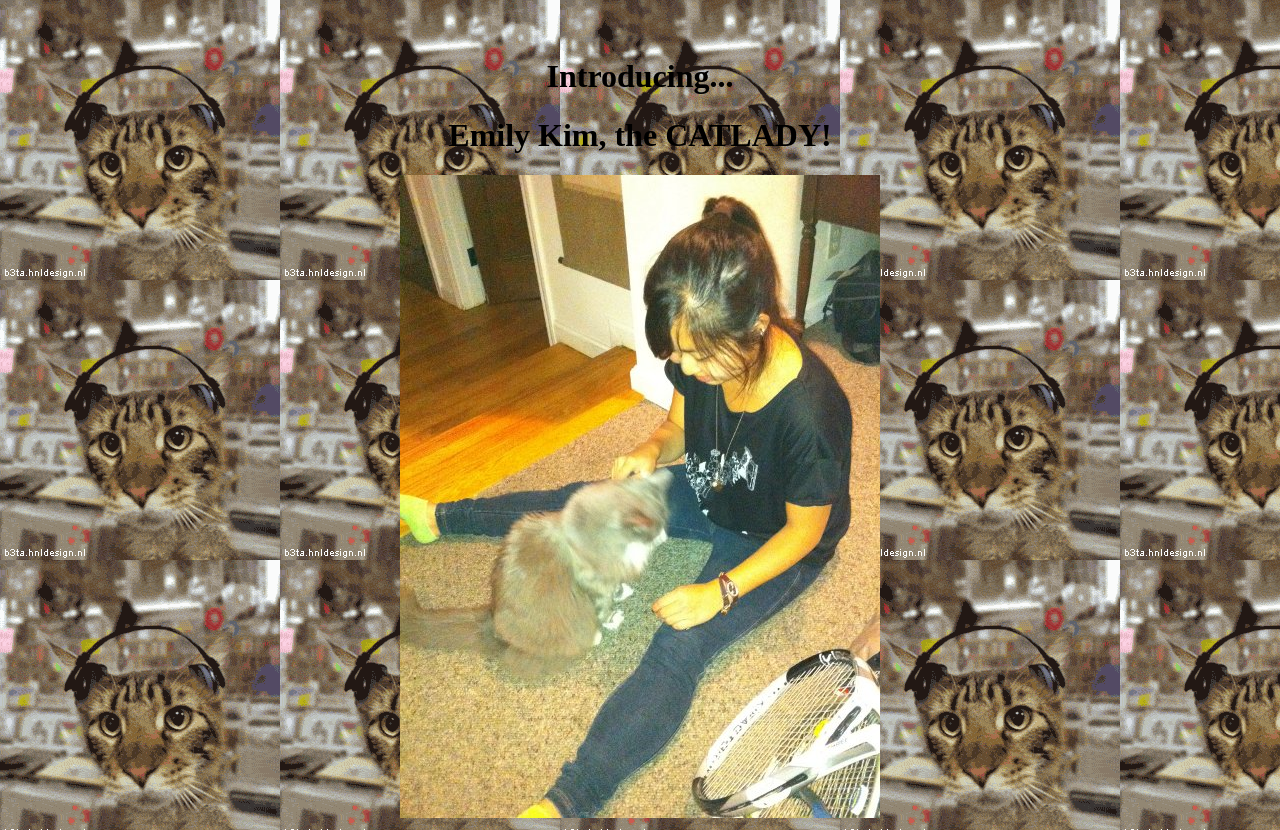
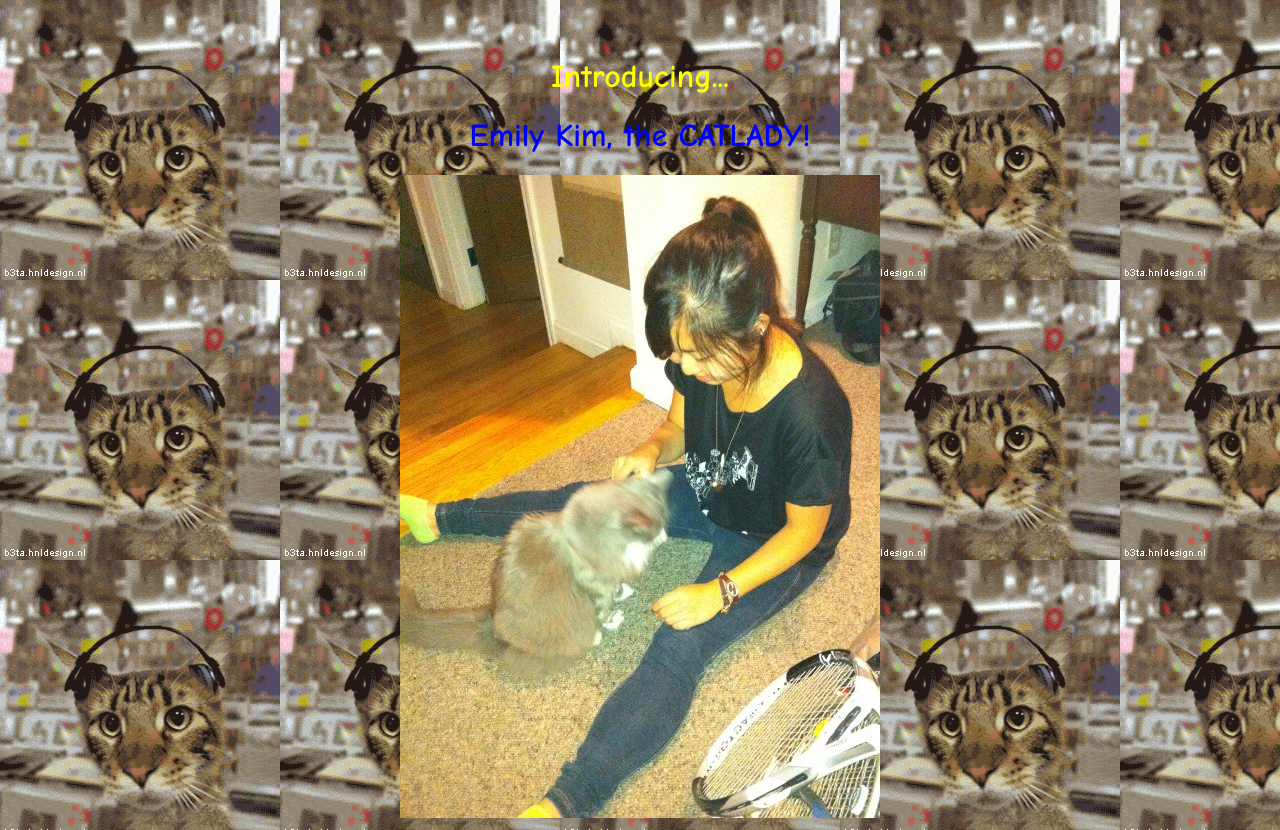
Before and after one commit to cheehieu/catlady, a plain HTML site: page index.html in a window 1280 px wide. Drawn offline with Linux system fonts and the light colour scheme.

Commit message:
fixed html style syntax

```diff
--- a/index.html
+++ b/index.html
@@ -9,8 +9,8 @@
 
 <body>
 <div align="center">
-<h1 style="Comic Sans MS, cursive, sans-serif"><br>Introducing...</h1>
-<h1 style="Comic Sans MS, cursive, sans-serif">Emily Kim, the CATLADY!</h1>
+<h1 style="font-family:Comic Sans MS, cursive, sans-serif; color:yellow;" ><br>Introducing...</h1>
+<h1 style="font-family:Comic Sans MS, cursive, sans-serif; color:blue;">Emily Kim, the CATLADY!</h1>
 <img src="images/emily_catlady.jpg"><br>
 </div>
 </body>
```
